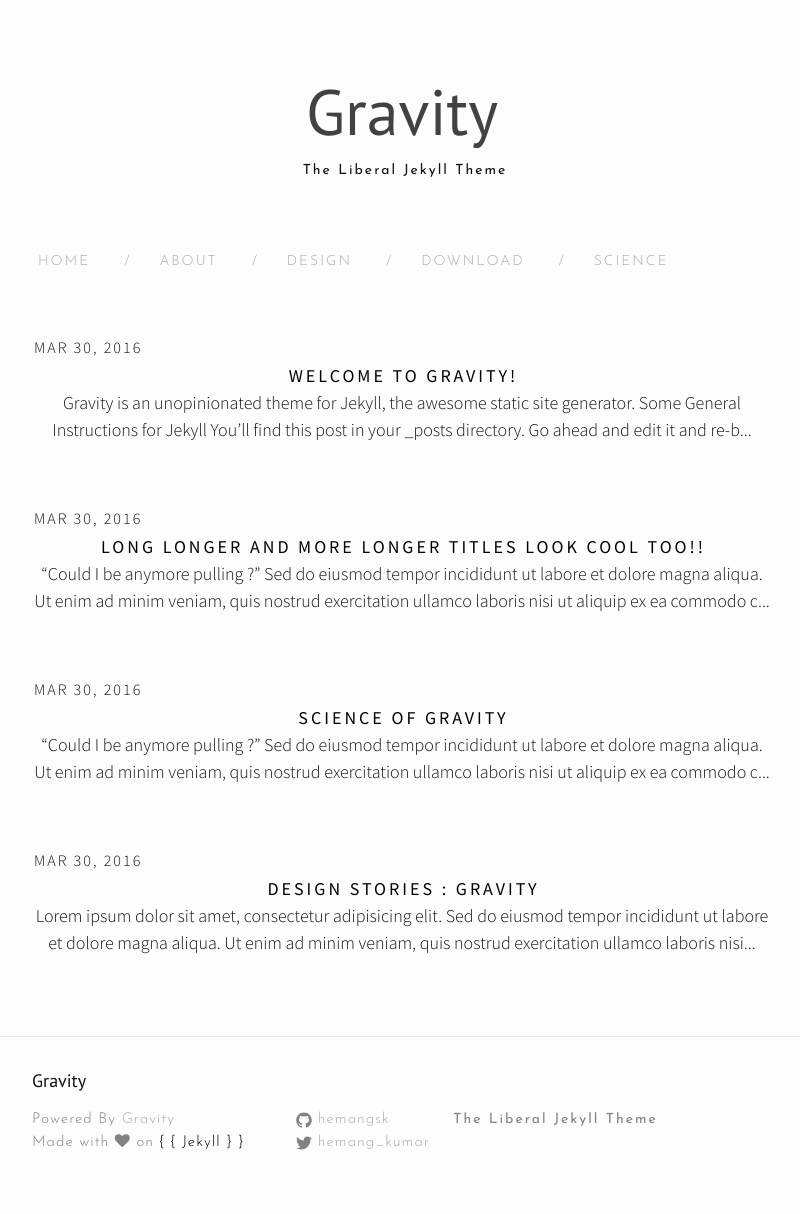
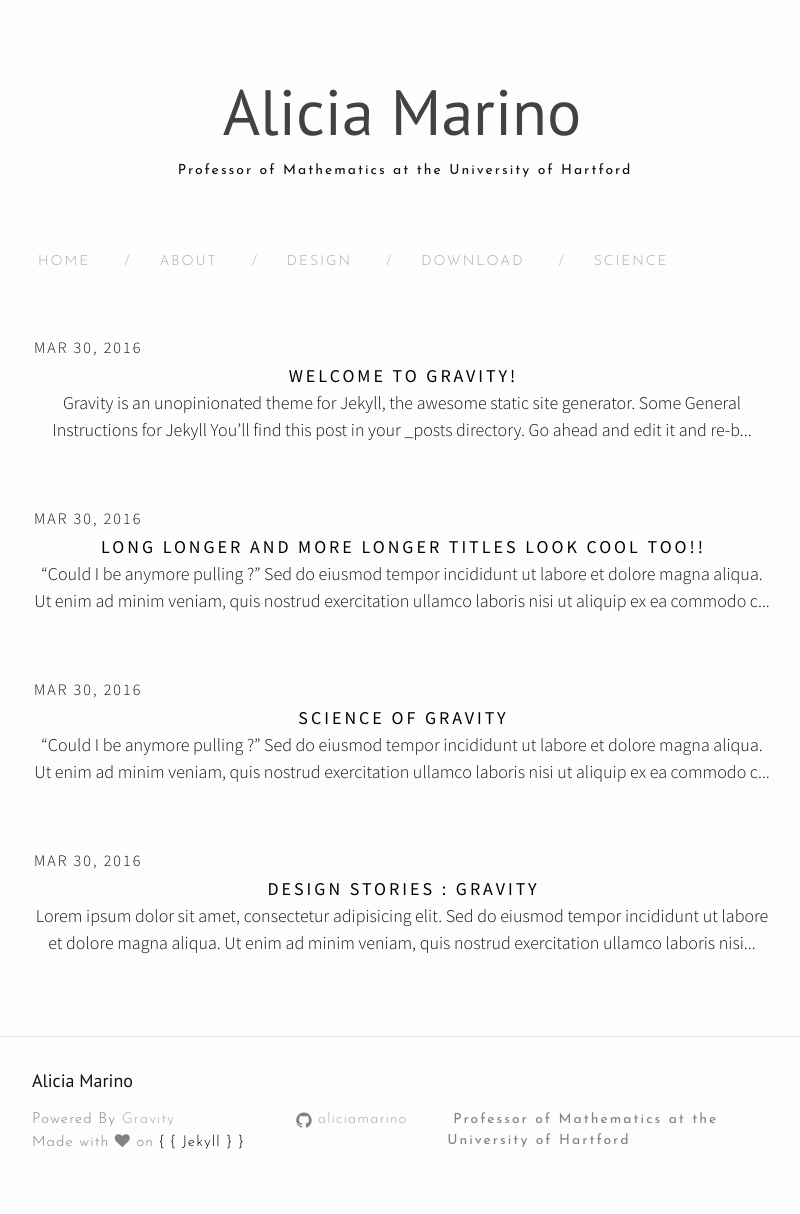
Before and after one commit to aliciamarino/aliciamarino.github.io, a Jekyll site: the page built from index.html, in a window 1280 px wide. Shown: the whole page, without its empty margins (238-1038 px from the left). Built offline with Jekyll 4.4.1, drawn with Linux system fonts in a browser that asks for light colours; nearby versions of some CDN libraries; the list of posts is cut into pages by our own code.

Commit message:
changed config file

```diff
--- a/_config.yml
+++ b/_config.yml
@@ -6,13 +6,13 @@
 # 'jekyll serve'. If you change this file, please restart the server process.
 
 # Site settings
-title: Gravity
-email: hemangsk@gmail.com
-description: The Liberal Jekyll Theme
+title: Alicia Marino
+email: aliciarmarino [at] gmail [dot] com
+description: Professor of Mathematics at the University of Hartford
 baseurl: "" # the subpath of your site, e.g. /blog
 url: "http://yourdomain.com" # the base hostname & protocol for your site
-twitter_username: hemang_kumar
-github_username:  hemangsk
+twitter_username:
+github_username:  aliciamarino
 paginate: 5
 
 gems: [jekyll-paginate, kramdown]
```
